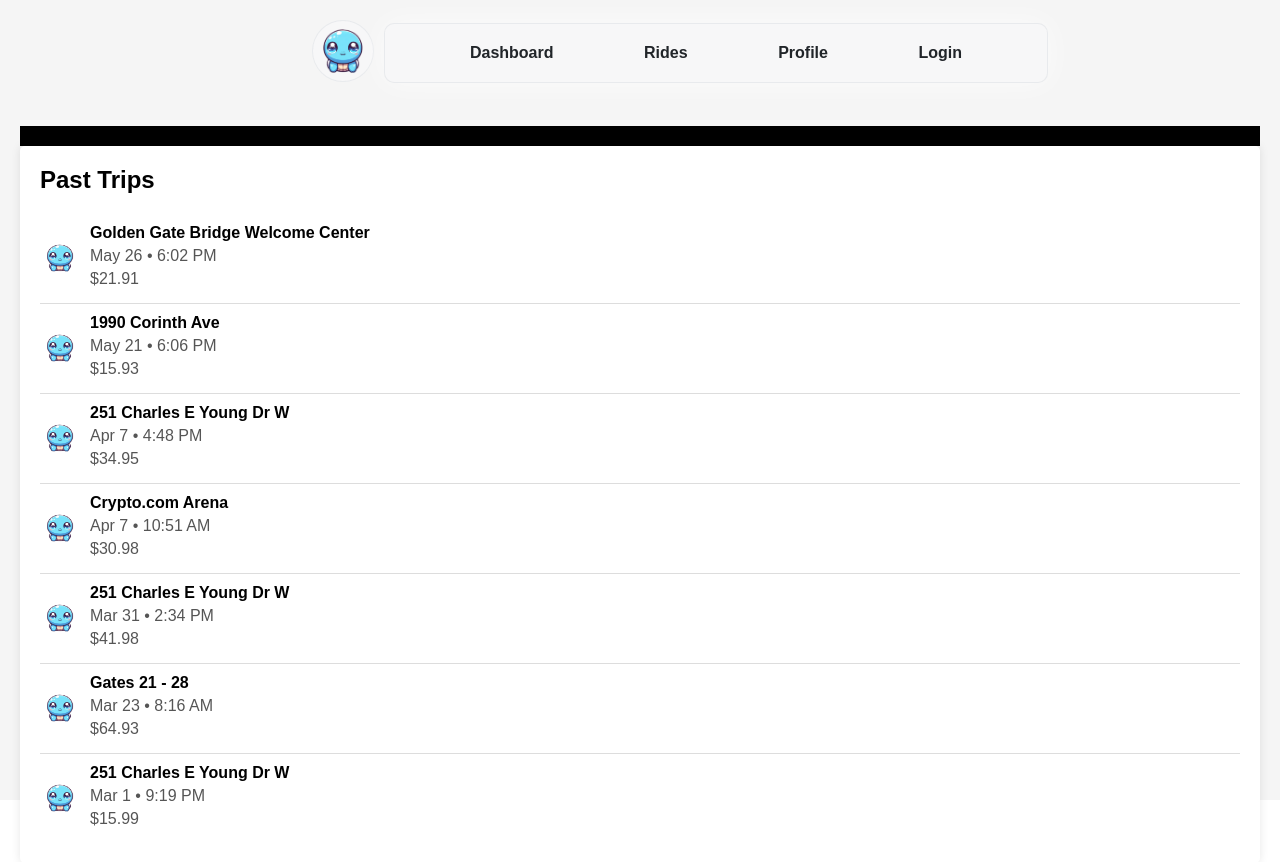
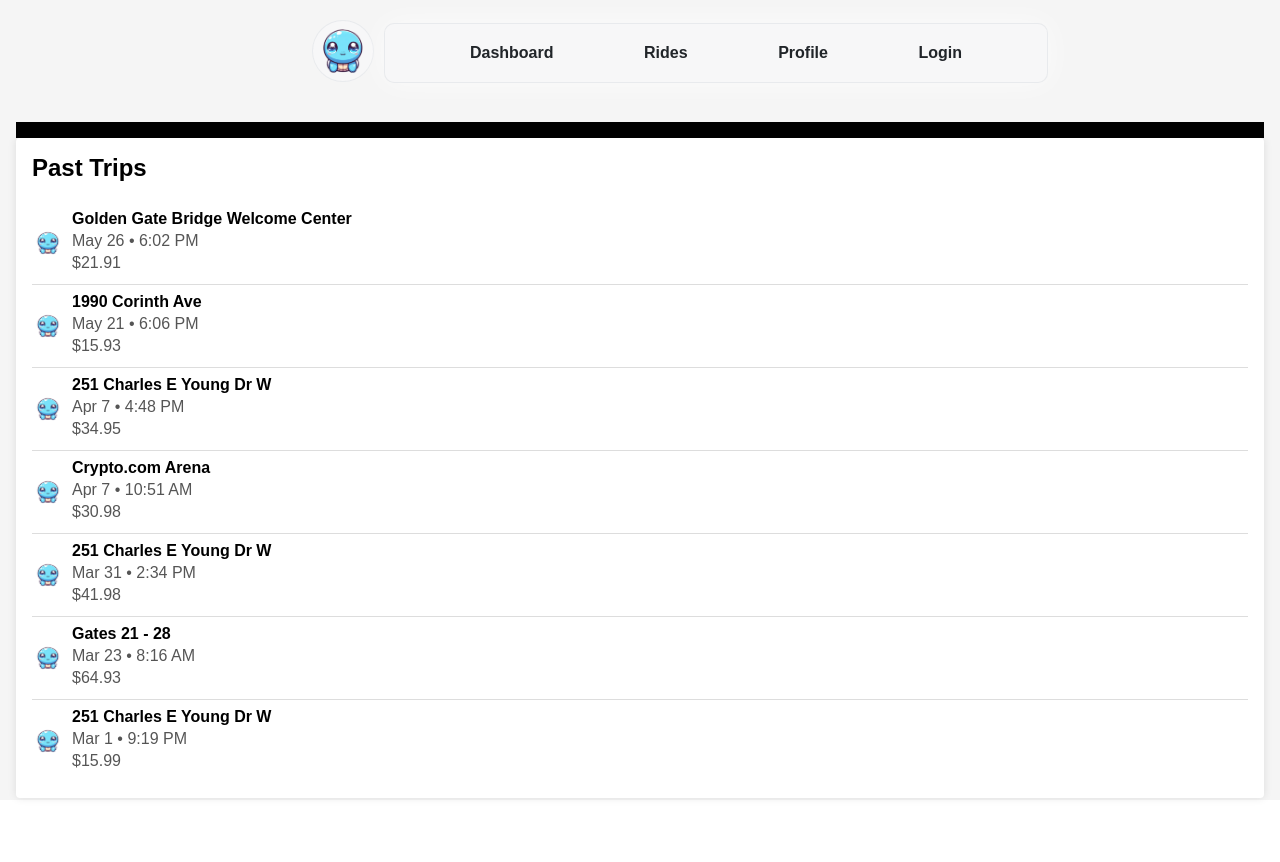
Before and after one commit to smalex-z/squirtle, a Next.js app: page /dashboard in a window 1280 px wide. Shown: the top 862 px of the page. After the commit the page ends 814 px from the top, so only its background shows below. Built offline with nearby package versions, Linux system fonts and the light colour scheme.

Commit message:
general outline of dashboard page complete

```diff
--- a/app/dashboard/dashboard.css
+++ b/app/dashboard/dashboard.css
@@ -16,11 +16,11 @@ html, body {
     display: flex;
     justify-content: space-between;
     align-items: center;
-    padding: 10px 20px;
+    padding: 1vh 2vh;
   }
 
   .logo img {
-    height: 40px;
+    height: 4vh;
   }
 
   .nav ul {
@@ -31,24 +31,24 @@ html, body {
   }
 
   .nav ul li {
-    margin-left: 20px;
+    margin-left: 2vh;
   }
 
   .nav ul li a {
     color: #fff;
     text-decoration: none;
-    font-size: 16px;
+    font-size: 1vh;
   }
 
   .main-content {
-    padding: 20px;
+    padding: 2vh;
   }
 
   .trips-section {
     background-color: #fff;
-    padding: 20px;
-    border-radius: 5px;
-    box-shadow: 0 0 10px rgba(0, 0, 0, 0.1);
+    padding: 2vh;
+    border-radius: 0.5vh;
+    box-shadow: 0 0 1vh rgba(0, 0, 0, 0.1);
   }
 
   .trips-section h1 {
@@ -57,7 +57,7 @@ html, body {
 
   .trip {
     border-bottom: 1px solid #ddd;
-    padding: 10px 0;
+    padding: 1vh 0;
   }
 
   .trip:last-child {
@@ -69,14 +69,14 @@ html, body {
   }
 
   .trip-details div {
-    margin-bottom: 5px;
+    margin-bottom: 0.5vh;
   }
 
   .footer {
     background-color: #000;
     color: #fff;
     text-align: center;
-    padding: 10px 0;
+    padding: 1vh 0;
     position: fixed;
     bottom: 0;
     width: 100%;
--- a/app/dashboard/trip.css
+++ b/app/dashboard/trip.css
@@ -1,8 +1,8 @@
 .trip {
     display: flex;
     align-items: center;
-    padding: 10px 0;
-    border-bottom: 1px solid #ddd;
+    padding: 1vh 0;
+    border-bottom: 0.1vh solid #ddd;
   }
 
   .trip:last-child {
@@ -10,9 +10,9 @@
   }
 
   .trip-icon {
-    width: 40px;
-    height: 40px;
-    margin-right: 10px;
+    width: 4vh;
+    height: 4vh;
+    margin-right: 1vh;
   }
 
   .trip-details {
--- a/app/dashboard/trip.tsx
+++ b/app/dashboard/trip.tsx
@@ -1,5 +1,6 @@
 import React from 'react';
 import './trip.css';
+import Image from 'next/image';
 
 interface TripProps {
     date: string;
@@ -11,7 +12,7 @@ interface TripProps {
 const Trip: React.FC<TripProps> = ({ date, time, fare, address }) => {
   return (
     <div className="trip">
-      <img src="../logoSquirtle.png" alt="Car" className="trip-icon" />
+      <Image src="/logoSquirtle.png" alt="Car" className="trip-icon" width={40} height= {40}/>
       <div className="trip-details">
         <div className="trip-address">{address}</div>
         <div className="trip-datetime">{date} • {time}</div>
```
